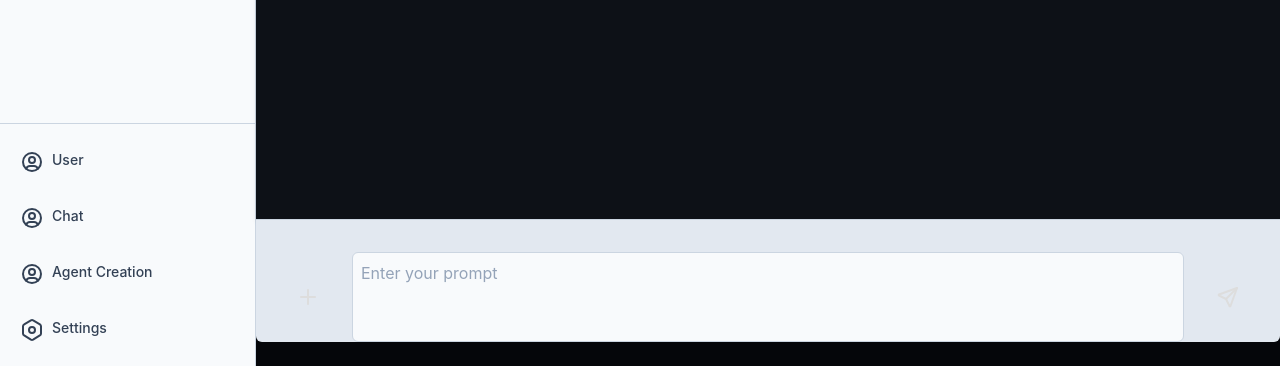
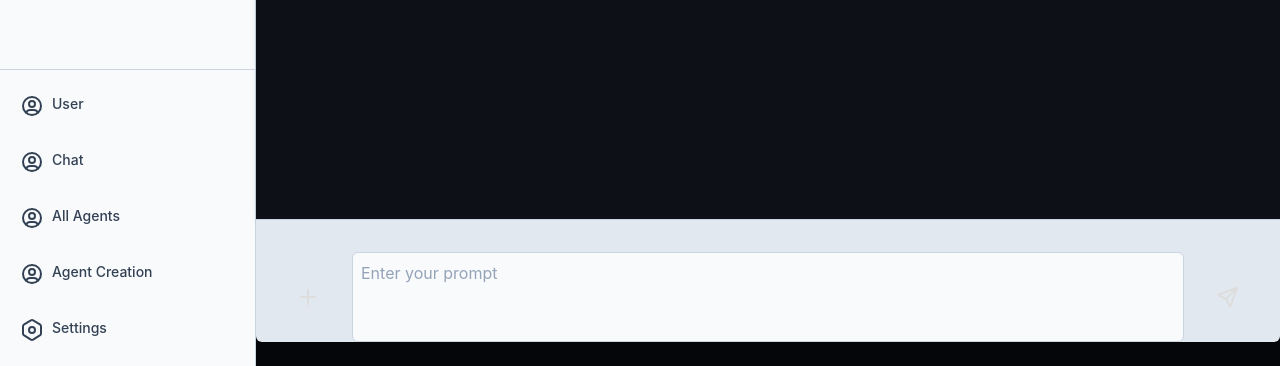
Before and after one commit to Maximilian-Winter/llama-cpp-agent-webui, a SvelteKit app: page / in a window 1280 px wide. Shown: the part 434-800 px from the top of the page. Built offline with nearby package versions, Linux system fonts and the light colour scheme.

Commit message:
Added agent creation with api

```diff
--- a/src/components/agent_creation.svelte
+++ b/src/components/agent_creation.svelte
@@ -1,4 +1,31 @@
 <script>
+    import {
+        new_agent_name,
+        new_agent_instructions,
+
+    } from "../stores/app_store.js";
+
+    async function create_new_agent() {
+        if ($new_agent_name === '')
+        {
+            return
+        }
+        const payload = {
+            name: $new_agent_name,
+            instructions: $new_agent_instructions,
+        };
+        const response = await fetch('http://localhost:8000/agents/', {
+            method: 'POST',
+            headers: {
+                'Content-Type': 'application/json',
+            },
+            body: JSON.stringify(payload),
+        });
+        new_agent_name.update(() => '')
+        new_agent_instructions.update(() => '')
+
+        console.log(response.json())
+    }
 
 </script>
 
@@ -11,11 +38,11 @@
             <label for="chat-input" class="sr-only">Enter agent name</label>
             <div class="flex gap-x-2">
                 <input
-                        id="chat-input"
+                        id="new-agent-name-input"
                         type="text"
                         class="w-full rounded-lg border border-slate-300 bg-slate-200 p-3 text-sm text-slate-800 shadow-md focus:border-blue-600 focus:outline-none focus:ring-1 focus:ring-blue-600 dark:border-slate-200/10 dark:bg-[#171E28] dark:text-slate-200 dark:placeholder-slate-400 dark:focus:border-blue-600 sm:text-base"
                         placeholder="Enter agent name"
-
+                        bind:value={$new_agent_name}
                         required
                 />
 
@@ -23,10 +50,11 @@
             <label for="chat-input" class="sr-only">Enter agent instructions</label>
             <div class="flex gap-x-2">
                 <textarea
-                        id="chat-input"
+                        id="new-agent-instructions-input"
                         class="w-full agent-instructions rounded-lg border border-slate-300 bg-slate-200 p-3 text-sm text-slate-800 shadow-md focus:border-blue-600 focus:outline-none focus:ring-1 focus:ring-blue-600 dark:border-slate-200/10 dark:bg-[#171E28] dark:text-slate-200 dark:placeholder-slate-400 dark:focus:border-blue-600 sm:text-base"
                         placeholder="Enter agent instructions"
                         rows="30"
+                        bind:value={$new_agent_instructions}
                         required
                 />
 
@@ -35,6 +63,7 @@
             <button
                     type="submit"
                     class="rounded-lg border border-transparent bg-blue-600 px-3 py-1 text-slate-200 hover:bg-blue-700 focus:outline-none focus:ring-4 focus:ring-blue-300"
+                    on:click={create_new_agent}
             >
                 <svg
                         xmlns="http://www.w3.org/2000/svg"
--- /dev/null
+++ b/src/components/agent_selection.svelte
@@ -0,0 +1,54 @@
+<script lang="ts">
+    // Define the type for individual panels
+    import {onMount} from "svelte";
+
+    type Panel = {
+        id: number;
+        name: string;
+        instructions: string;
+    };
+
+    // Sample data for panels
+    let panels: Panel[] = [];
+
+    async function fetchPanelData(): Promise<Panel[]> {
+        const response = await fetch('http://localhost:8000/agents/');
+        if (!response.ok) {
+            throw new Error(`HTTP error! status: ${response.status}`);
+        }
+        return await response.json();
+    }
+
+    onMount(() => {
+        fetchPanelData()
+            .then(data => {
+                panels = data;
+            })
+            .catch(error => {
+                console.error('Failed to fetch panels:', error);
+            });
+    });
+</script>
+
+<style>
+    .panel {
+        border: 1px solid #767575;
+        padding: 15px;
+        background-color: #2b2929; /* Light grey background */
+        box-shadow: 0 2px 5px rgba(0,0,0,0.1); /* Subtle shadow for depth */
+    }
+</style>
+<div class="flex h-[97vh] w-full flex-col">
+    <div
+            class="mt-20 ml-20 mr-20 flex-1 overflow-y-auto bg-[#0d1117] text-sm leading-6 text-slate-900 shadow-md dark:bg-[#0d1117] dark:text-slate-300 sm:text-base sm:leading-7"
+    >
+        <div class="grid grid-cols-4 gap-4">
+            {#each panels as { id, name, instructions }}
+                <div class="panel">
+                    <h2>{name}</h2>
+                    <p>{instructions}</p>
+                </div>
+            {/each}
+        </div>
+    </div>
+</div>
--- a/src/components/app_sidebar.svelte
+++ b/src/components/app_sidebar.svelte
@@ -3,6 +3,10 @@
 
     function enableAgentCreationMode() {
         app_mode.set("agent_creation");
+    }
+
+    function enableAgentSelectionMode() {
+        app_mode.set("agent_selection");
     }
     function enableChatMode() {
         app_mode.set("chat");
@@ -132,6 +136,29 @@
             </button>
             <button
                     class="flex w-full gap-x-2 rounded-lg px-3 py-2 text-left text-sm font-medium text-slate-700 transition-colors duration-200 hover:bg-slate-200 focus:outline-none dark:text-slate-200 dark:hover:bg-slate-800"
+                    on:click={enableAgentSelectionMode}
+            >
+                <svg
+                        xmlns="http://www.w3.org/2000/svg"
+                        class="h-6 w-6"
+                        viewBox="0 0 24 24"
+                        stroke-width="2"
+                        stroke="currentColor"
+                        fill="none"
+                        stroke-linecap="round"
+                        stroke-linejoin="round"
+                >
+                    <path stroke="none" d="M0 0h24v24H0z" fill="none"></path>
+                    <path d="M12 12m-9 0a9 9 0 1 0 18 0a9 9 0 1 0 -18 0"></path>
+                    <path d="M12 10m-3 0a3 3 0 1 0 6 0a3 3 0 1 0 -6 0"></path>
+                    <path
+                            d="M6.168 18.849a4 4 0 0 1 3.832 -2.849h4a4 4 0 0 1 3.834 2.855"
+                    ></path>
+                </svg>
+                All Agents
+            </button>
+            <button
+                    class="flex w-full gap-x-2 rounded-lg px-3 py-2 text-left text-sm font-medium text-slate-700 transition-colors duration-200 hover:bg-slate-200 focus:outline-none dark:text-slate-200 dark:hover:bg-slate-800"
                     on:click={enableAgentCreationMode}
             >
                 <svg
--- a/src/components/main.svelte
+++ b/src/components/main.svelte
@@ -4,6 +4,7 @@
     import {app_mode, sidebarVisible} from '../stores/app_store.js';
     import Chat from './chat.svelte';
     import AgentCreation from './agent_creation.svelte';
+    import AgentSelection from "./agent_selection.svelte"
 </script>
 
 
@@ -14,6 +15,8 @@
         <AgentCreation/>
     {:else if $app_mode === 'chat'}
         <Chat/>
+    {:else if $app_mode === 'agent_selection'}
+        <AgentSelection></AgentSelection>
     {/if}
 
     {#if $sidebarVisible}
--- a/src/stores/app_store.js
+++ b/src/stores/app_store.js
@@ -48,3 +48,7 @@ export let tfsz = writable(1);
 export let rep_pen = writable(1.2);
 export let rep_pen_range = writable(512);
 export let text = writable("");
+
+export let new_agent_name = writable("");
+
+export let new_agent_instructions = writable("");
```
